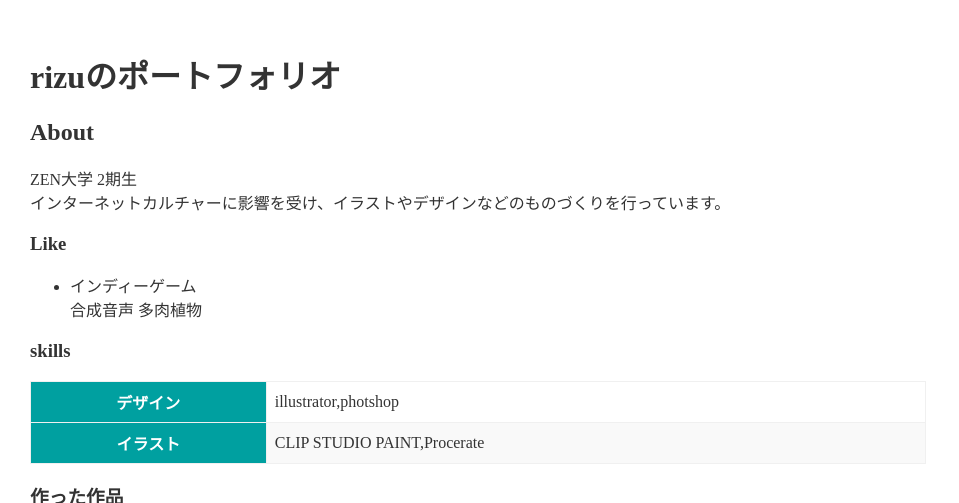
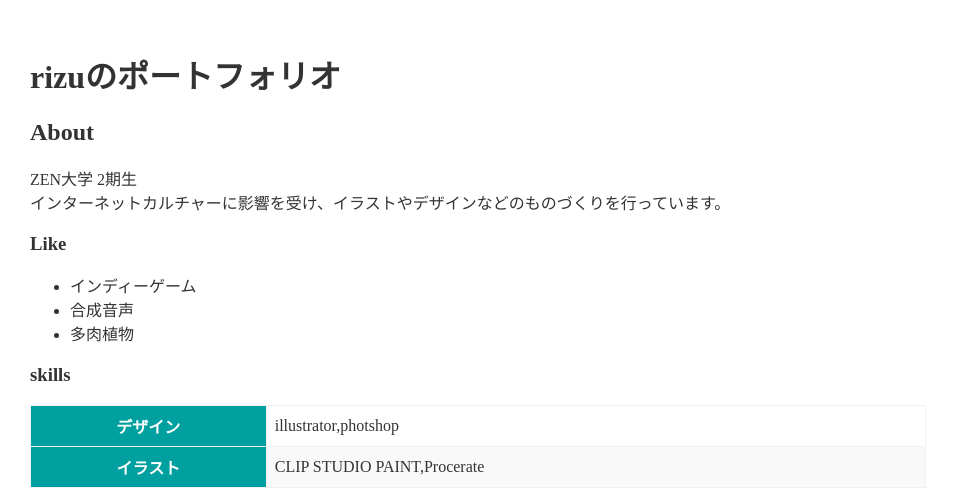
Before and after one commit to rizu299792458/rizu299792458.github.io, a plain HTML site: page index.html in a window 1280 px wide. Shown: the top 503 px of the page, without its empty margins (0-959 px from the left). Drawn offline with Linux system fonts and the light colour scheme.

Commit message:
tagusyuusei

```diff
--- a/index.html
+++ b/index.html
@@ -16,8 +16,8 @@
     <h3>Like</h3>
     <ul>
       <li>インディーゲーム</li>
-      <il>合成音声</il>
-      <il>多肉植物</il>
+      <li>合成音声</li>
+      <li>多肉植物</li>
     </ul>
 
     <h3>skills</h3>
```
